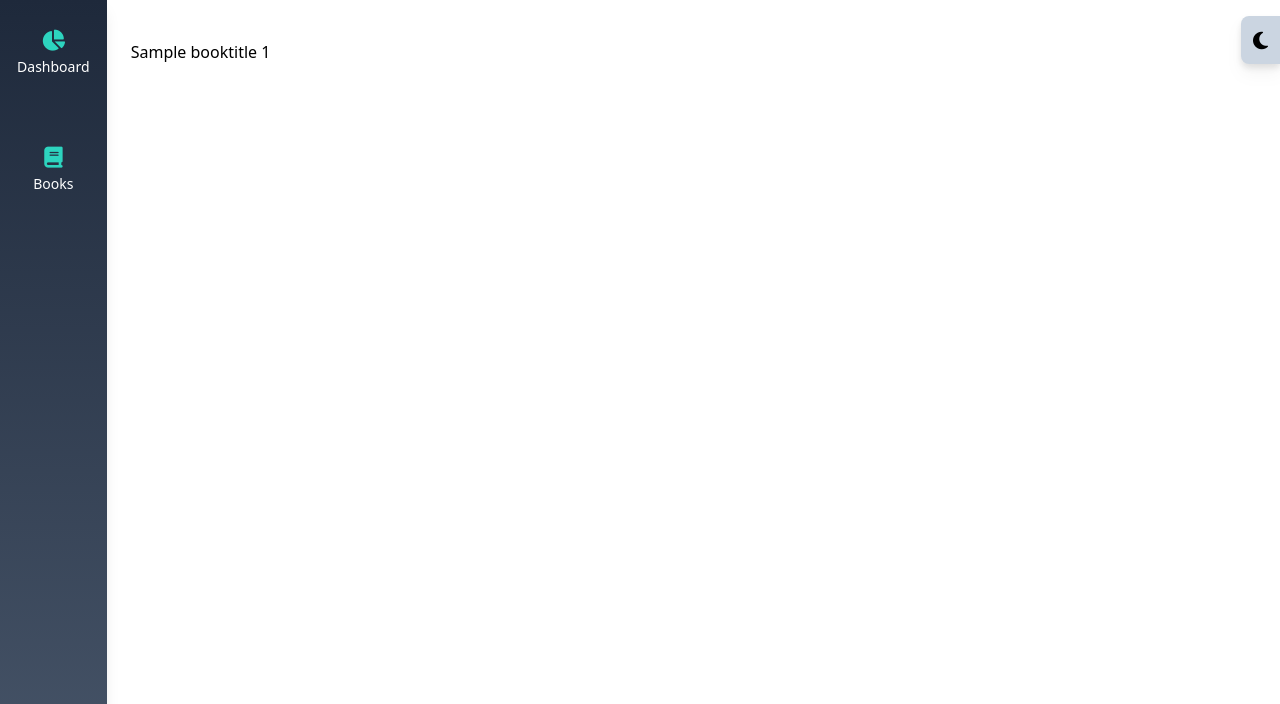
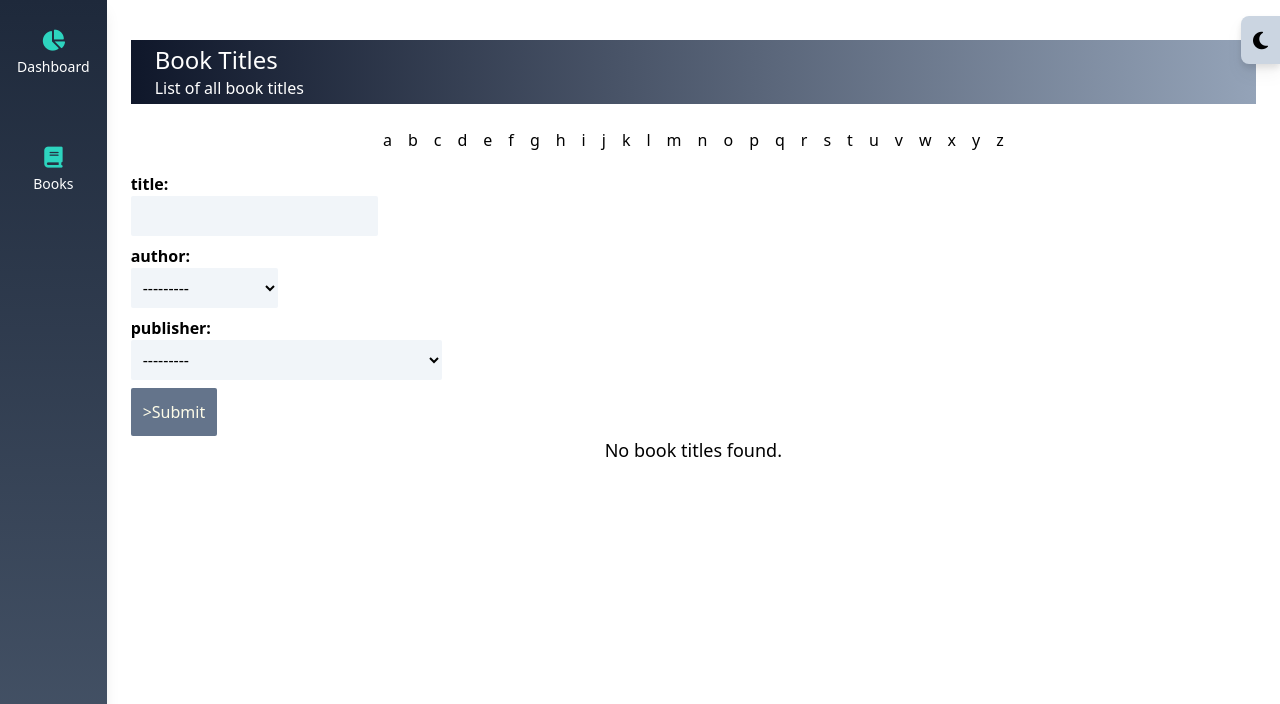
Before and after one commit to avdmitry1/book_store, a Django app: page /books/1/ in a window 1280 px wide. Shown: the part 64-768 px from the top of the page. Run offline with Django 5.2, Linux system fonts and the light colour scheme; tables that the repository leaves empty hold one stand-in row (values such as "Sample post"); some libraries are stand-ins or nearby versions.

Commit message:
added new features

```diff
--- /dev/null
+++ b/src/books/static/books/main.js
@@ -0,0 +1 @@
+console.log('Hello from books/main.js');
--- a/src/books/templates/books/main.html
+++ b/src/books/templates/books/main.html
@@ -1,4 +1,13 @@
-{% extends 'base.html' %} {% load widget_tweaks %} {% block title %}
+{% extends 'base.html' %} {% load widget_tweaks %} {% load static %}
+
+{% block styles %}
+  <link rel="stylesheet" href="{% static 'books/main.css' %}" />
+{% endblock %}
+{% block scripts %}
+  <script src="{% static 'books/main.js' %}" defer></script>
+{% endblock %}
+
+{% block title %}
   BOOK LIST
 {% endblock %}
 
@@ -17,6 +26,17 @@
     {% endfor %}
   {% endif %}
 
+  <!-- header -->
+  {% include 'components/header.html' with title='Book Titles' description='List of all book titles' %}
+
+  <!-- Letters -->
+  <div class="flex flex-wrap justify-center gap-2 my-4">
+    {% for letter in letters %}
+      <a href="{% url 'books:main' letter=letter %}" class="{% if letter == selected_letter %} font-semibold underline text-2xl {% endif %} p-1">{{ letter }}</a>
+    {% endfor %}
+  </div>
+
+  <!-- Search form -->
   <form action="" method="post" class="flex-container">
     {% csrf_token %}
     <div class="mb-2">
@@ -35,6 +55,19 @@
       {{ form.publisher|add_class:'bg-slate-100 text-black rounded-sm p-2' }}
     </div>
     <!-- Submit button -->
-    <button type="submit" class="btn rounded-sm p-3 bg-slate-500 text-yellow-50 dark:bg-slate-400">Submit</button>
+    <button type="submit" class="btn rounded-sm p-3 bg-slate-500 text-yellow-50 dark:bg-slate-400" aria-label="Submit search">>Submit</button>
   </form>
+
+  <!-- List of book titles startswith the selected letter -->
+  {% if object_list %}
+    <ul class="flex flex-col gap-4">
+      {% for book_title in object_list %}
+        <li>
+          <a href="{{ book_title.get_absolute_url }}" class="flex flex-col items-center text-lg border py-4 hover:bg-slate-700 hover:text-white transition duration-300 shadow-lg rounded-lg"><p class="text-wrap">{{ book_title.title }}</p></a>
+        </li>
+      {% endfor %}
+    </ul>
+  {% else %}
+    <p class="text-center text-lg">No book titles found.</p>
+  {% endif %}
 {% endblock %}
--- a/src/books/urls.py
+++ b/src/books/urls.py
@@ -6,5 +6,6 @@
 
 urlpatterns = [
     path("", BookTitleListView.as_view(), name="main"),
+    path("<str:letter>/", BookTitleListView.as_view(), name="main"),
     path("<int:pk>/", book_title_detail_view, name="detail"),
 ]
--- a/src/books/views.py
+++ b/src/books/views.py
@@ -6,10 +6,11 @@
 from .forms import BookTitleForm
 from .models import BookTitle
 from django.contrib import messages
+import string
 
 
 class BookTitleListView(FormView, ListView):
-    queryset: QuerySet[BookTitle] = BookTitle.objects.all()
+    # queryset: QuerySet[BookTitle] = BookTitle.objects.all()
     template_name: str = "books/main.html"
     context_object_name: str = "object_list"
     form_class: type = BookTitleForm
@@ -19,9 +20,7 @@
 
     def form_valid(self, form: BookTitleForm) -> HttpResponse:
         book_title: BookTitle = form.save()
-        messages.add_message(
-            self.request, messages.INFO, f"'{book_title}' created."
-        )
+        messages.add_message(self.request, messages.INFO, f"'{book_title}' created.")
         return super().form_valid(form)
 
     def form_invalid(self, form: BookTitleForm) -> HttpResponse:
@@ -30,7 +29,15 @@
         return super().form_invalid(form)
 
     def get_queryset(self) -> QuerySet[BookTitle]:
-        return BookTitle.objects.filter(title__contains="i")
+        parameter = self.kwargs.get("letter", "a")
+        return BookTitle.objects.filter(title__startswith=parameter)
+
+    def get_context_data(self, **kwargs) -> dict:
+        """Return the context data for the list view."""
+        context = super().get_context_data(**kwargs)
+        context["letters"] = list(string.ascii_lowercase)
+        context["selected_letter"] = self.kwargs.get("letter", "a")
+        return context
 
 
 def book_title_detail_view(request: HttpRequest, pk: int) -> HttpResponse:
--- a/src/core/settings.py
+++ b/src/core/settings.py
@@ -138,6 +138,7 @@
 # https://docs.djangoproject.com/en/5.1/howto/static-files/
 
 STATIC_URL = "static/"
+STATICFILES_DIRS = [BASE_DIR / "static"]
 MEDIA_URL = "media/"
 
 MEDIA_ROOT = BASE_DIR / "media"
--- /dev/null
+++ b/src/static/main.js
@@ -0,0 +1 @@
+console.log('Hello from main.js');
--- /dev/null
+++ b/src/templates/components/header.html
@@ -0,0 +1,9 @@
+<div class="bg-gradient-to-r from-slate-900 to-slate-400 text-white mb-5 h-16 flex justify-between items-center px-6">
+  <div class="flex-col">
+    <div class="text-2xl">{{ title }}</div>
+    <div class="text-md">{{ description }}</div>
+  </div>
+  <div>
+    <!-- buttons here -->
+  </div>
+</div>
--- a/src/theme/templates/base.html
+++ b/src/theme/templates/base.html
@@ -4,6 +4,7 @@
   <head>
     <title>
       Django Tailwind |{% block title %}
+
       {% endblock %}
     </title>
     <meta charset="UTF-8" />
@@ -11,6 +12,13 @@
     <meta http-equiv="X-UA-Compatible" content="ie=edge" />
     <!-- font awesome -->
     <link rel="stylesheet" href="https://cdnjs.cloudflare.com/ajax/libs/font-awesome/6.7.2/css/all.min.css" integrity="sha512-Evv84Mr4kqVGRNSgIGL/F/aIDqQb7xQ2vcrdIwxfjThSH8CSR7PBEakCr51Ck+w+/U6swU2Im1vVX0SVk9ABhg==" crossorigin="anonymous" referrerpolicy="no-referrer" />
+
+    <script src="{% static 'main.js' %}" defer></script>
+    <!-- js -->
+    {% block scripts %}
+
+    {% endblock %}
+
     {% tailwind_css %}
   </head>
 
@@ -28,9 +36,25 @@
           <!-- theme toggle -->
           <a href="{% url 'change_theme' %}" class="fixed top-20 right-0 p-3 rounded-l-lg bg-slate-300 hover:bg-slate-400 dark:bg-gray-500 dark:hover:bg-gray-400 drop-shadow-lg transition">
             <i class="fa-solid {% if request.session.is_dark_mode %}
+
+
+
+
                 fa-sun
+
+
+
+
               {% else %}
+
+
+
+
                 fa-moon
+
+
+
+
               {% endif %} fa-lg">
 
             </i>
```
